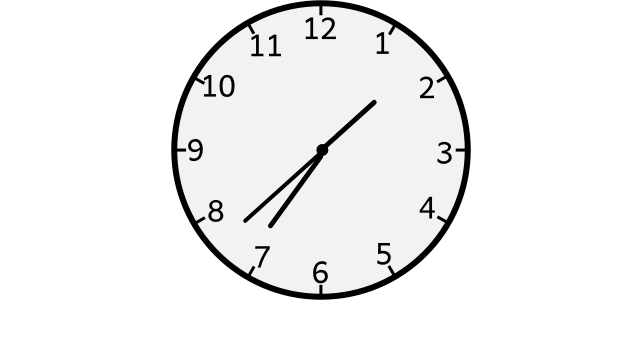
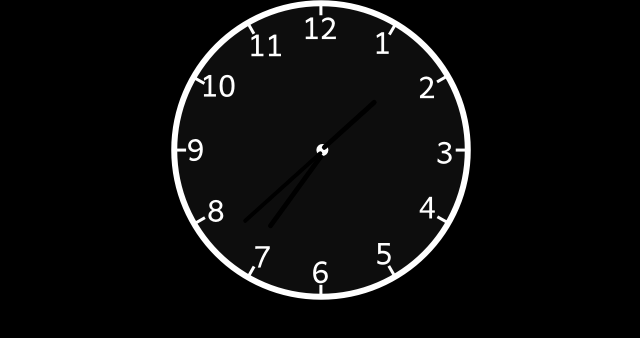
Before and after one commit to Muhammad-Tayyab-Awan/analog_and_digitalClock, a plain HTML site: page index.html in a window 1280 px wide. Shown: the whole page, without its empty margins (319-959 px from the left). Drawn offline with Linux system fonts and the light colour scheme.

Commit message:
Sep 3, 2024, 6:36 PM

```diff
--- a/style.css
+++ b/style.css
@@ -1,6 +1,10 @@
 * {
   padding: 0;
   margin: 0;
+  filter: invert(1);
+}
+body {
+  background-color: white;
 }
 .image-container {
   margin: auto;
```
